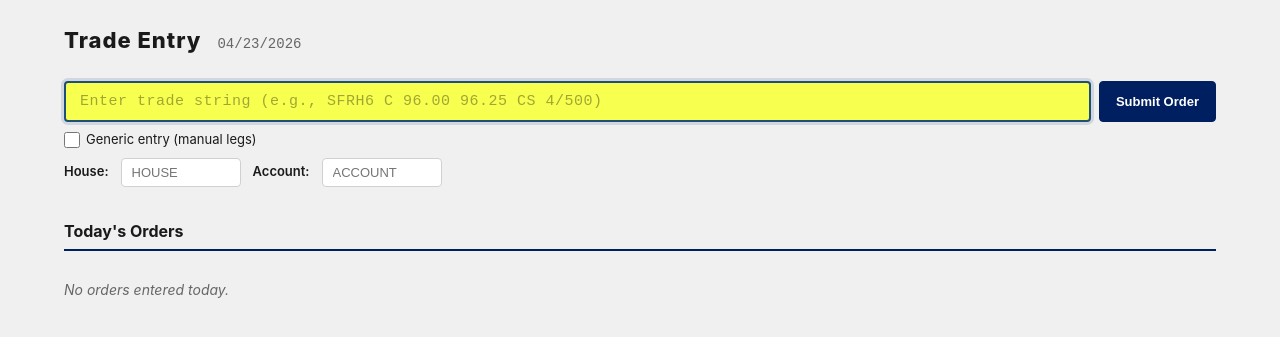
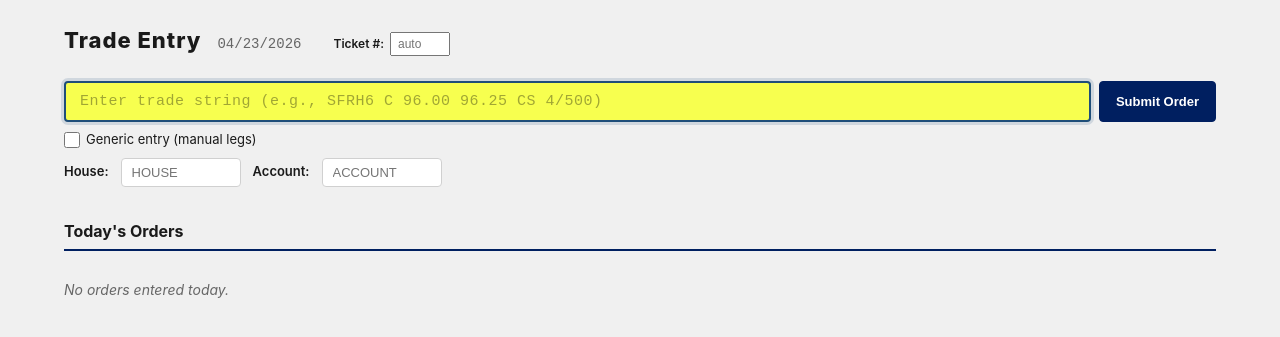
Before and after one commit to mano26/axis-trade-flow, a Flask app: page /orders/ in a window 1280 px wide. Shown: the part 48-385 px from the top of the page. Run offline with Flask 3, Linux system fonts and the light colour scheme; a user stored in the database is signed in; tables that the repository leaves empty hold one stand-in row (values such as "Sample post").

Commit message:
fixed save counterparties, moved ticket number selection

```diff
--- a/app/routes/orders.py
+++ b/app/routes/orders.py
@@ -62,6 +62,31 @@ def create():
         flash("Please enter a trade string.", "warning")
         return redirect(url_for("orders.index"))
 
+    # Optional manual ticket number override (super admin only). When set,
+    # this order takes that exact number instead of auto-increment — used
+    # to set the day's starting ticket # directly from the entry form.
+    # Applies once; subsequent orders resume normal auto-increment from there.
+    ticket_override_str = request.form.get("ticket_override", "").strip()
+    forced_ticket_num = None
+    if ticket_override_str and current_user.is_super():
+        try:
+            forced_ticket_num = int(ticket_override_str)
+            if not 1 <= forced_ticket_num <= 9999:
+                raise ValueError
+        except ValueError:
+            flash("Ticket # must be between 1 and 9999.", "warning")
+            return redirect(url_for("orders.index"))
+
+        existing = db.session.execute(
+            db.select(Order.id)
+            .where(Order.tenant_id == current_user.tenant_id)
+            .where(Order.trade_date == date.today())
+            .where(Order.ticket_number == forced_ticket_num)
+        ).first()
+        if existing:
+            flash(f"Ticket #{forced_ticket_num:04d} is already in use today.", "warning")
+            return redirect(url_for("orders.index"))
+
     try:
         # Extract price/direction/volume from trade string
         # (works for both generic and parsed modes)
@@ -76,7 +101,12 @@ def create():
             flash("QUARTER_TICK_CHECK", "quarter_tick")
             return redirect(url_for("orders.index"))
 
-        ticket_num = _get_next_ticket_number(current_user.tenant_id)
+        if forced_ticket_num is not None:
+            ticket_num = forced_ticket_num
+            tenant = db.session.get(Tenant, current_user.tenant_id)
+            tenant.current_ticket_number = forced_ticket_num
+        else:
+            ticket_num = _get_next_ticket_number(current_user.tenant_id)
 
         if is_generic:
             # Generic mode: store trade string, blank legs
@@ -511,8 +541,6 @@ def save_counterparties(order_id):
                 futures_quantity=fut_qty,
             )
             counterparties.append(cp)
-            db.session.commit()
-            return redirect(url_for("orders.detail", order_id=order.id))
 
         validate_counterparty_completeness(counterparties)
         validate_counterparty_quantities(fill, counterparties)
@@ -725,7 +753,6 @@ def amend_fill_counterparties(order_id, fill_id):
                 futures_quantity=fut_qty,
             )
             counterparties.append(cp)
-            return redirect(url_for("orders.detail", order_id=order.id))
 
         validate_counterparty_completeness(counterparties)
         validate_counterparty_quantities(fill, counterparties)
@@ -941,35 +968,6 @@ def delete(order_id):
     db.session.commit()
     flash(f"Order #{ticket_display} deleted. Ticket #{ticket_display} will be reused.", "info")
     return redirect(url_for("orders.index"))
-
-
-@orders_bp.route("/set-ticket-start", methods=["POST"])
-@login_required
-def set_ticket_start():
-    """
-    Set the next ticket number for the tenant.
-    Useful at the start of the day to pick up from a specific number.
-    Super admin only. Sets current_ticket_number = requested - 1 so the
-    next _get_next_ticket_number() call returns the requested number
-    (skipping any already-taken values via the gap-fill loop).
-    """
-    if not current_user.is_super():
-        flash("Only super admins can set the ticket counter.", "danger")
-        return redirect(url_for("reports.order_log"))
-
-    try:
-        start_num = int(request.form.get("ticket_start", "").strip())
-        if not 1 <= start_num <= 9999:
-            raise ValueError
-    except (ValueError, AttributeError):
-        flash("Ticket start number must be between 1 and 9999.", "warning")
-        return redirect(url_for("reports.order_log"))
-
-    tenant = db.session.get(Tenant, current_user.tenant_id)
-    tenant.current_ticket_number = start_num - 1
-    db.session.commit()
-    flash(f"Next ticket number set to {start_num:04d}.", "success")
-    return redirect(url_for("reports.order_log"))
 
 
 @orders_bp.route("/<int:order_id>/modify", methods=["GET", "POST"])
--- a/app/templates/orders/index.html
+++ b/app/templates/orders/index.html
@@ -5,6 +5,14 @@
 <div class="page-header">
     <h1>Trade Entry</h1>
     <span class="page-date">{{ today.strftime('%m/%d/%Y') }}</span>
+    {% if current_user.is_super() %}
+    <span style="margin-left: 16px; display:inline-flex; align-items:center; gap:6px;">
+        <label for="ticket_override" style="font-size:12px; font-weight:600;">Ticket #:</label>
+        <input type="text" id="ticket_override" form="order-form" name="ticket_override"
+               placeholder="auto" maxlength="4" style="width:60px; font-size:12px; padding:3px 6px;"
+               title="Leave blank to auto-increment. Enter a number to force this order's ticket number (applies once).">
+    </span>
+    {% endif %}
 </div>
 
 <section class="trade-entry-section">
```
Also changed, not shown: app/templates/reports/order_log.html (+0 -15 lines).
